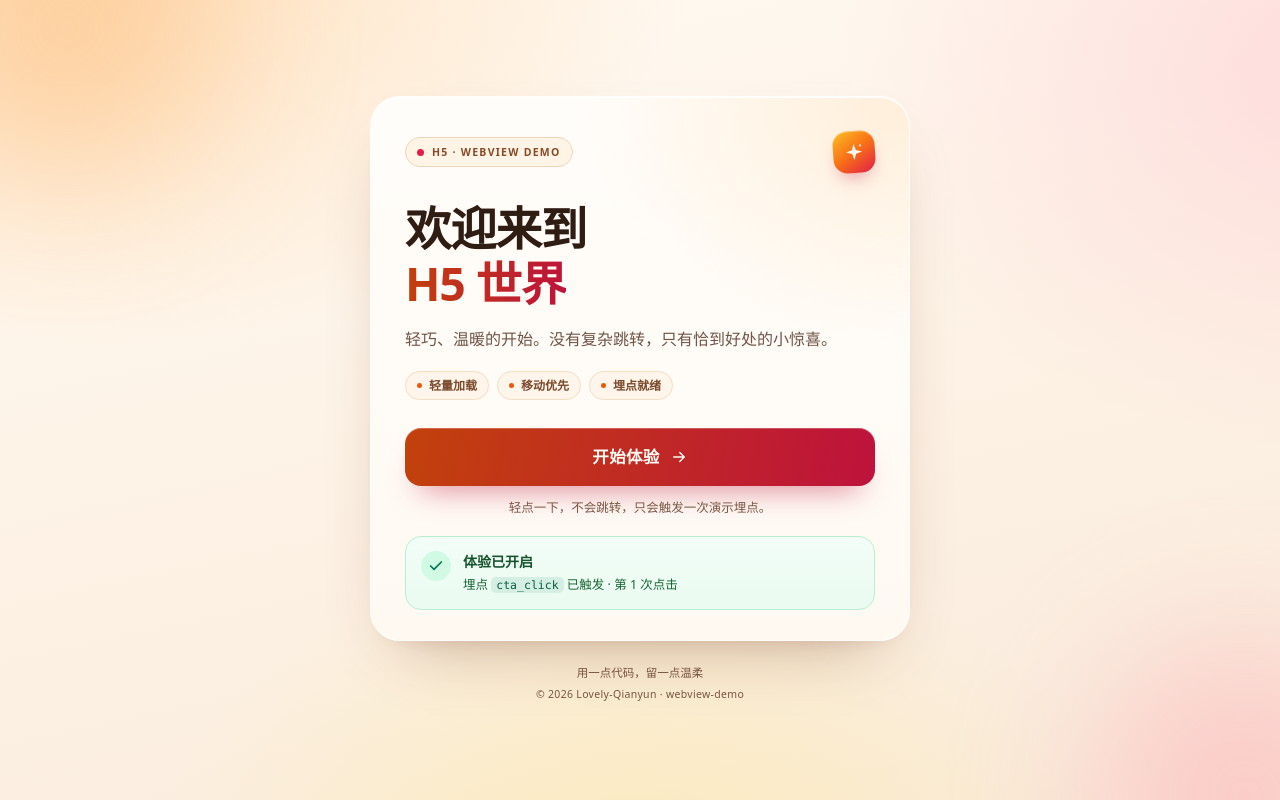
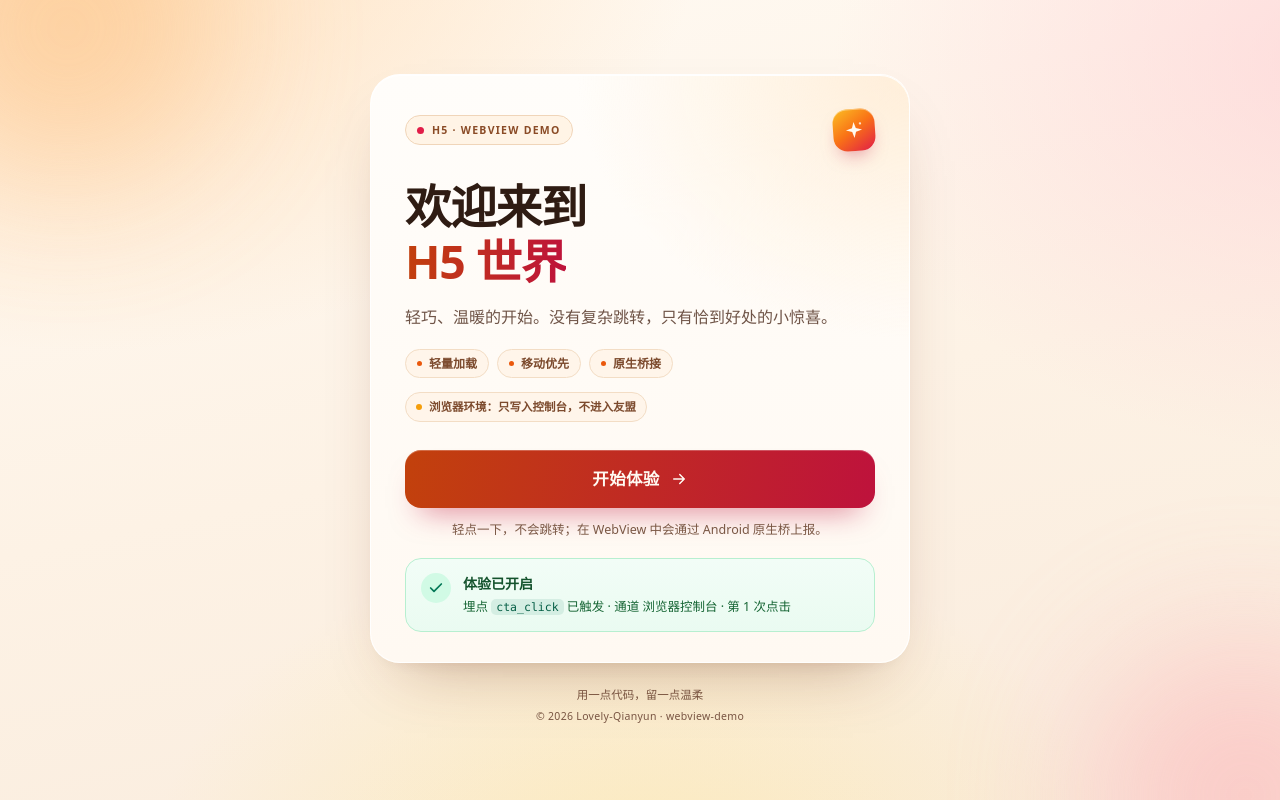
Before and after one commit to Lovely-Qianyun/webview-demo, a plain HTML site: page web/index.html in a window 1280 px wide. Both pictures are taken after a click on the button "开始体验". Drawn offline with Linux system fonts and the light colour scheme.

Commit message:
feat: send H5 analytics through native bridge

```diff
--- a/web/index.html
+++ b/web/index.html
@@ -229,6 +229,50 @@
       height: 5px;
       border-radius: 50%;
       background: #ea580c;
+    }
+
+    .bridge-status {
+      display: inline-flex;
+      align-items: center;
+      gap: 7px;
+      margin: 14px 0 0;
+      padding: 6px 10px;
+      border: 1px solid #f0d5b9;
+      border-radius: 999px;
+      background: #fff7ec;
+      color: #7c4a2d;
+      font-size: 11.5px;
+      font-weight: 600;
+      line-height: 1.4;
+    }
+
+    .bridge-dot {
+      flex: 0 0 auto;
+      width: 6px;
+      height: 6px;
+      border-radius: 50%;
+      background: #a8a29e;
+    }
+
+    .bridge-status[data-state="ready"] {
+      border-color: #b7efd0;
+      background: #f0fdf5;
+      color: #166534;
+    }
+
+    .bridge-status[data-state="ready"] .bridge-dot {
+      background: #10b981;
+      box-shadow: 0 0 0 3px rgba(16, 185, 129, .12);
+    }
+
+    .bridge-status[data-state="console"] {
+      border-color: #f3ddc5;
+      background: #fff5ea;
+      color: #7c4a2d;
+    }
+
+    .bridge-status[data-state="console"] .bridge-dot {
+      background: #f59e0b;
     }
 
     .cta {
@@ -540,8 +584,13 @@
       <ul class="features" aria-label="页面特点">
         <li>轻量加载</li>
         <li>移动优先</li>
-        <li>埋点就绪</li>
+        <li>原生桥接</li>
       </ul>
+
+      <p class="bridge-status" id="bridge-status" data-state="checking" aria-live="polite">
+        <span class="bridge-dot" aria-hidden="true"></span>
+        <span id="bridge-status-text">正在检测 Android 原生桥…</span>
+      </p>
 
       <button class="cta" id="cta" type="button" data-track="cta_click" data-area="hero-cta" aria-describedby="cta-hint">
         <span class="cta-label">开始体验</span>
@@ -550,7 +599,7 @@
         </svg>
       </button>
 
-      <p class="hint" id="cta-hint">轻点一下，不会跳转，只会触发一次演示埋点。</p>
+      <p class="hint" id="cta-hint">轻点一下，不会跳转；在 WebView 中会通过 Android 原生桥上报。</p>
 
       <div class="feedback" id="feedback" role="status" aria-live="polite" aria-atomic="true" hidden data-area="cta-feedback">
         <span class="feedback-icon" aria-hidden="true">
@@ -560,7 +609,7 @@
         </span>
         <div class="feedback-copy">
           <p class="feedback-title">体验已开启</p>
-          <p class="feedback-text">埋点 <code>cta_click</code> 已触发 · 第 <span id="click-count">1</span> 次点击</p>
+          <p class="feedback-text">埋点 <code>cta_click</code> 已触发 · 通道 <span id="track-transport">浏览器控制台</span> · 第 <span id="click-count">1</span> 次点击</p>
         </div>
       </div>
     </article>
@@ -581,9 +630,34 @@
         prefersReducedMotion = window.matchMedia('(prefers-reduced-motion: reduce)').matches;
       }
 
+      var bridgeStatusEl = document.getElementById('bridge-status');
+      var bridgeStatusTextEl = document.getElementById('bridge-status-text');
+      var transportEl = document.getElementById('track-transport');
+
+      function setBridgeState(state, text) {
+        if (bridgeStatusEl) {
+          bridgeStatusEl.setAttribute('data-state', state);
+        }
+        if (bridgeStatusTextEl) {
+          bridgeStatusTextEl.textContent = text;
+        }
+      }
+
+      function setTransportLabel(transport) {
+        if (!transportEl) {
+          return;
+        }
+        transportEl.textContent = transport === 'android-bridge'
+          ? 'Android 原生桥'
+          : '浏览器控制台';
+      }
+
       /**
-       * 埋点占位函数：接入真实统计 SDK 时，只需替换这里的函数体。
-       * page_view / cta_click 的调用方式与参数可以保持不变。
+       * H5 埋点入口。
+       *
+       * WebView 中存在 Android 注入的 window.UmengBridge 时，事件通过
+       * UmengBridge.track(eventName, JSON.stringify(params)) 进入友盟 U-App；
+       * 普通浏览器中自动回退到 console.debug，方便本地调试。
        */
       function track(eventName, params) {
         var payload = {
@@ -600,10 +674,42 @@
           }
         }
 
-        // TODO: 在此接入真实 SDK，例如 window.yourSdk.track(eventName, payload)
+        var transport = 'console';
+        var bridgeError = '';
+
+        if (window.UmengBridge && typeof window.UmengBridge.track === 'function') {
+          try {
+            var rawResponse = window.UmengBridge.track(eventName, JSON.stringify(payload));
+            var bridgeResponse = rawResponse ? JSON.parse(rawResponse) : null;
+            if (bridgeResponse && bridgeResponse.ok === true) {
+              transport = 'android-bridge';
+            } else {
+              bridgeError = bridgeResponse && bridgeResponse.error
+                ? String(bridgeResponse.error)
+                : 'bridge_rejected';
+            }
+          } catch (error) {
+            bridgeError = 'bridge_exception';
+          }
+        }
+
+        setTransportLabel(transport);
+        if (transport === 'android-bridge') {
+          setBridgeState('ready', '已连接 Android 原生桥，事件会进入友盟 U-App');
+        } else {
+          setBridgeState('console', bridgeError
+            ? '原生桥调用失败，已回退浏览器控制台'
+            : '浏览器环境：只写入控制台，不进入友盟');
+        }
+
         if (window.console && typeof console.debug === 'function') {
-          console.debug('[track]', payload);
+          console.debug('[track][' + transport + ']', payload);
+          if (bridgeError) {
+            console.debug('[track][bridge-error]', bridgeError);
+          }
         }
+
+        return transport;
       }
 
       // 暴露到全局，方便后续实验与调试
```
Also changed, not shown: 1 other file.
